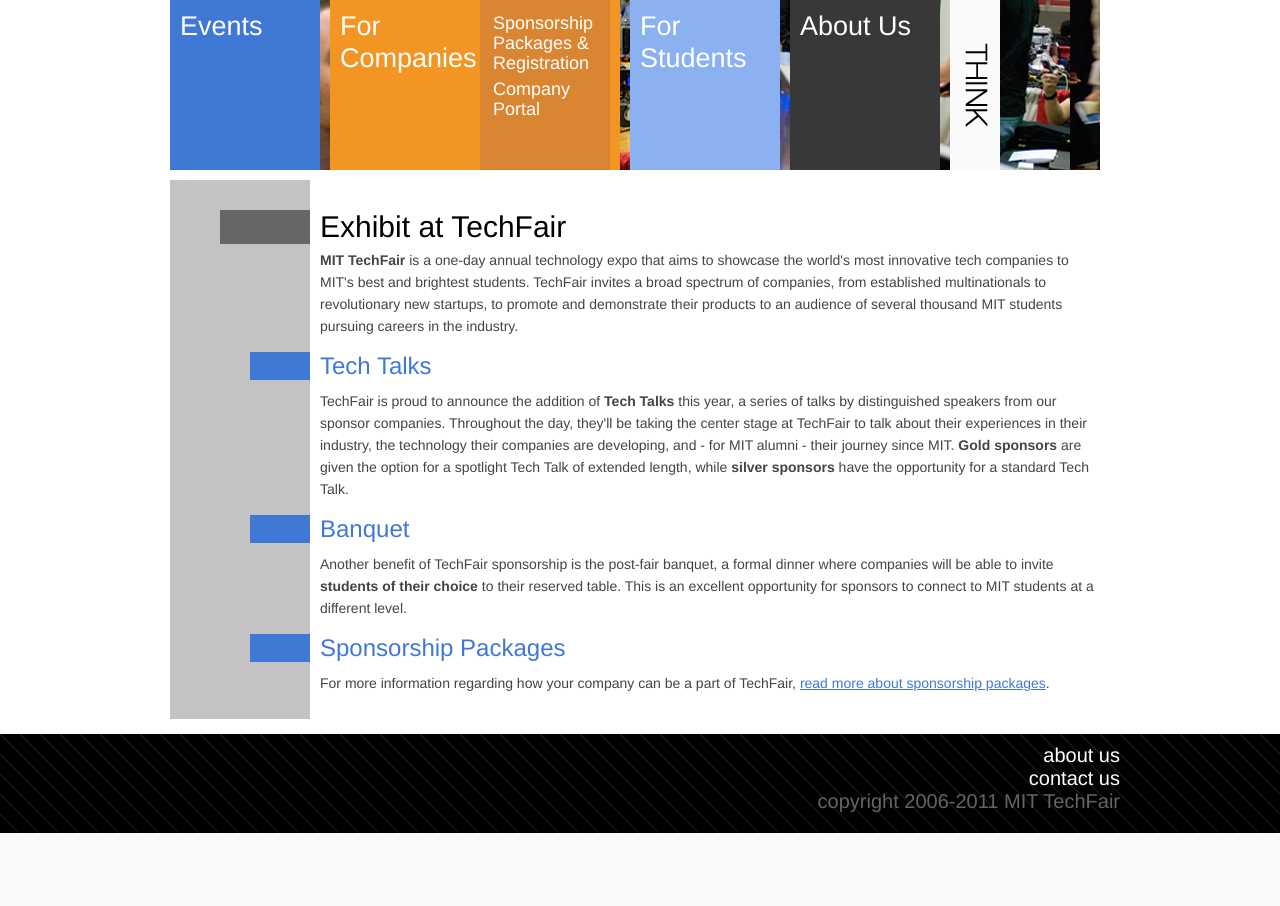
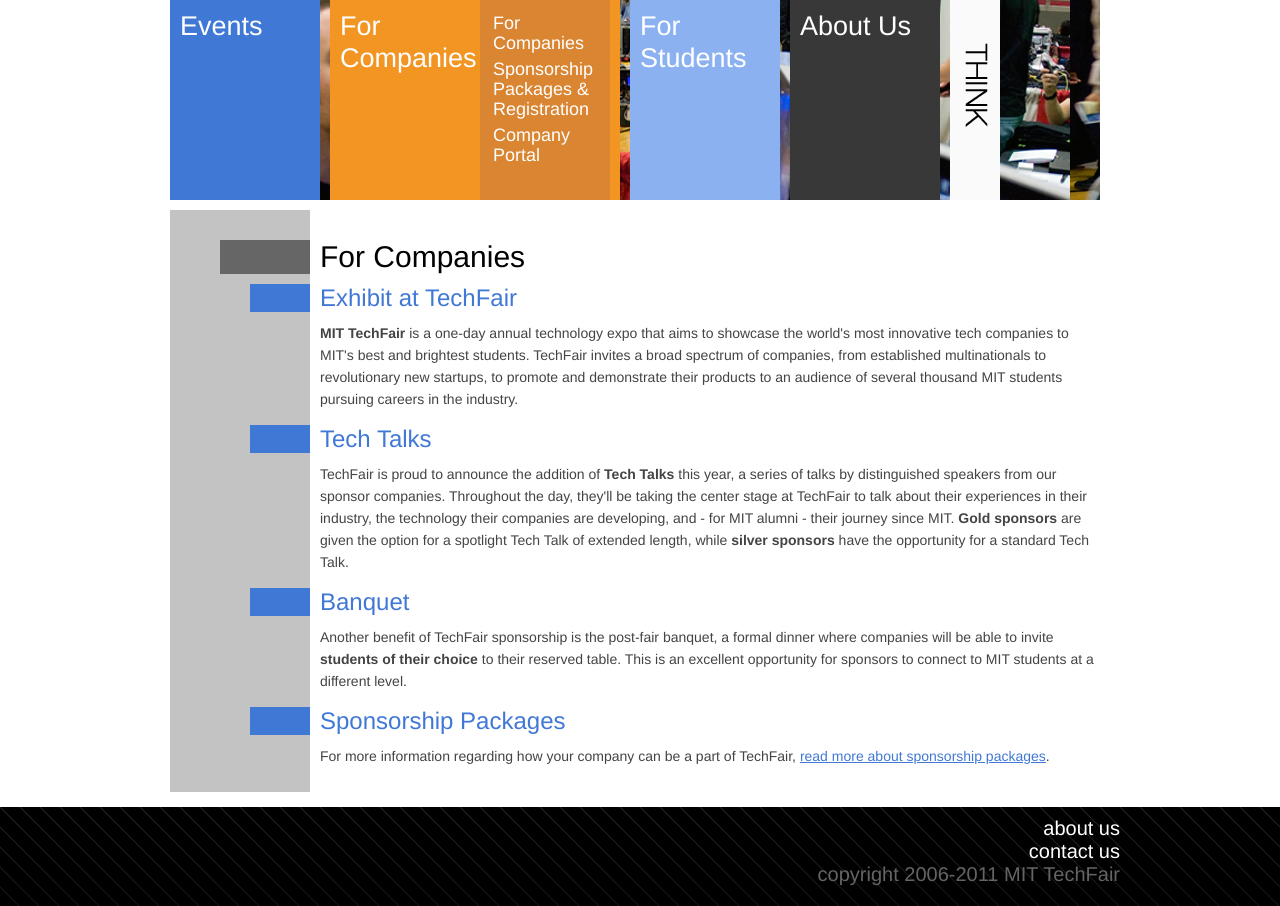
Before and after one commit to techx/techx-techfair-old, a PHP site: page /companies in a window 1280 px wide. Shown: the part 100-1006 px from the top of the page. Before the commit the page ends 933 px from the top, so only its background shows below. Run offline with PHP 8.4, Linux system fonts and the light colour scheme.

Commit message:
homepage changes, nav change

```diff
--- a/css/home.css
+++ b/css/home.css
@@ -67,7 +67,7 @@ font-family: Helvetica, Arial, sans-serif;
 #c3{
 	margin:0;
 }
-#event, #exhibitors, #techat{
+#event, #exhibitors, #students{
 	float:left;
 	padding:10px;
 	width:290px;
@@ -121,8 +121,8 @@ h3{
 
 #event{ background:#383838; color:#fff; height:313px; margin-bottom:15px;line-height:16px;}
 #exhibitors{ background:#4078d6; height:247px;}
-#techat { background:#8bb1f1; height:197px; margin-bottom:15px;}
-#exhibitors a{
+#students { background:#8bb1f1; height:197px; margin-bottom:15px;}
+#exhibitors a, #students a {
 	font-size:20px;
 	color:#fff;
 	margin-left:20px;
--- a/css/style.css
+++ b/css/style.css
@@ -139,13 +139,13 @@ div.error {
 }
 #navbar {
 	width: 930px;
-	height: 170px;
+	height: 200px;
 	background-color: #DDD;
 }
 #navbar li.main {
 	display: inline-block;
 	width: 150px;
-	height: 170px;
+	height: 200px;
 	background-color: #CCC;
 	float: left;
 	margin-right: 10px;
@@ -174,7 +174,7 @@ div.error {
 	height: 64px;
 	font-size: 27px;
 	line-height: 32px;
-	padding: 10px 0 96px 10px;
+	padding: 10px 0 126px 10px;
 	color: white;
 	text-decoration: none;
 	float: left;
@@ -199,7 +199,7 @@ div.error {
 }
 #navbar .shown {
 	width: 130px;
-	height: 160px;
+	height: 190px;
 	padding: 10px 0 0;
 	float: left;
 }
--- a/pages/companies/why.php
+++ b/pages/companies/why.php
@@ -1,4 +1,5 @@
-<h1>Exhibit at TechFair</h1>
+<h1>For Companies</h1>
+<h2>Exhibit at TechFair</h2>
 <p><strong>MIT TechFair</strong> is a one-day annual technology expo that aims to showcase the world's most innovative tech companies to MIT's best and brightest students. TechFair invites a broad spectrum of companies, from established multinationals to revolutionary new startups, to promote and demonstrate their products to an audience of several thousand MIT students pursuing careers in the industry.</p>
 <h2>Tech Talks</h2>
 <p>TechFair is proud to announce the addition of <strong>Tech Talks</strong> this year, a series of talks by distinguished speakers from our sponsor companies. Throughout the day, they'll be taking the center stage at TechFair to talk about their experiences in their industry, the technology their companies are developing, and - for MIT alumni - their journey since MIT. <strong>Gold sponsors</strong> are given the option for a spotlight Tech Talk of extended length, while <strong>silver sponsors</strong> have the opportunity for a standard Tech Talk.</p>
--- a/parts/header.php
+++ b/parts/header.php
@@ -38,6 +38,7 @@ function make_header($sectionName,$subSectionName,$routes)
 						<?php if(isset($section[''])): //only folders have a key named '' for the main page?>
 							<?php ($sectionName == $key) ? $class = 'shown' : $class = 'hidden'; ?>
 							<ul class="<?php echo $class?>">
+								<li><a href="/<?php echo $printkey?>"><?php echo $section['name']?></a></li>
 								<?php foreach($section as $subkey=>$page): ?>
 									<?php if(is_array($page) && $subkey != ''):?>
 										<?php if(isset($page['content'])):?>
```
Also changed, not shown: parts/templates/home.php (+10 -6 lines).
